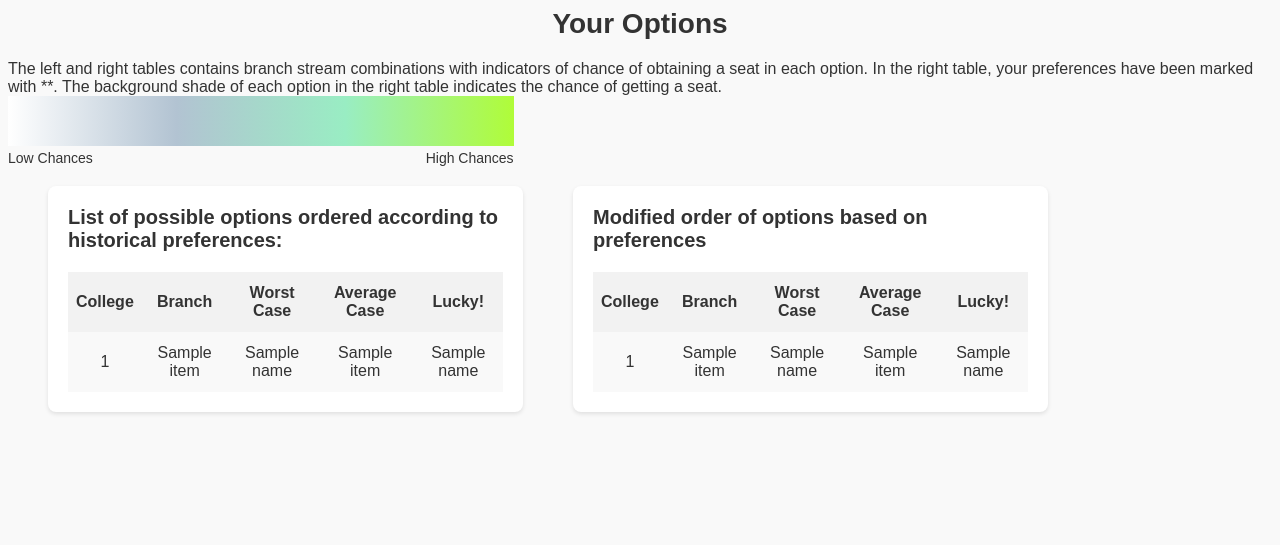
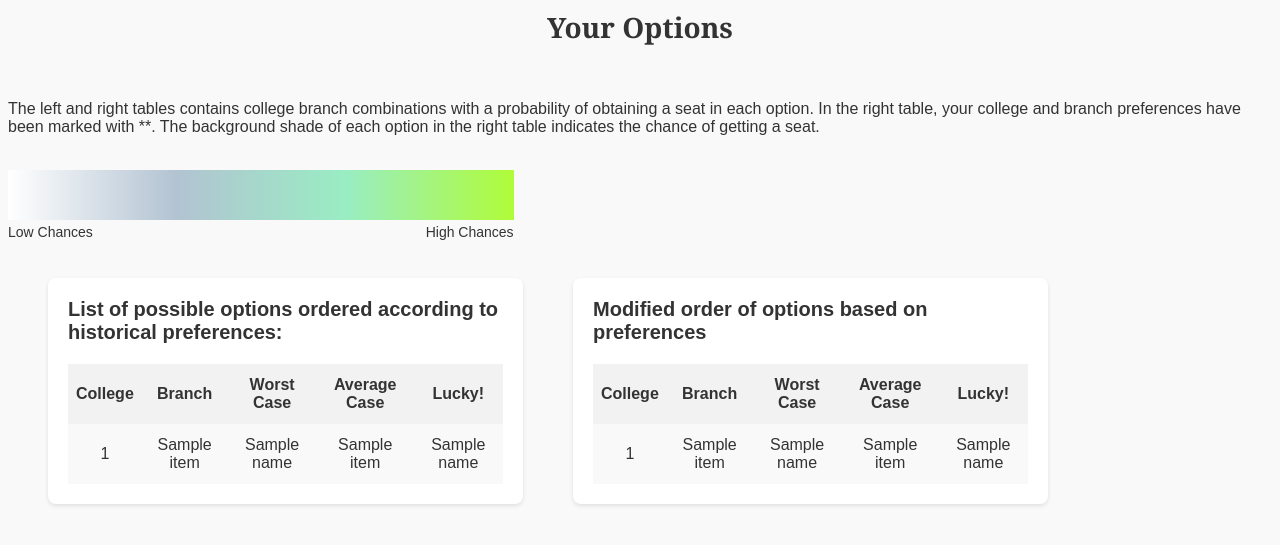
Before and after one commit to nihit-agarwal/flask-fire-counseling, a Flask app: template server/src/templates/result.html in a window 1280 px wide. Shown: the top 545 px of the page. Run offline with Flask 3, Linux system fonts and the light colour scheme; the template is opened without the code that fills it: most values are stand-ins (such as "Sample title", 1, 10 or a date in 2020).

Commit message:
Modify results UI.

```diff
--- a/server/src/templates/result.html
+++ b/server/src/templates/result.html
@@ -7,13 +7,17 @@
 </head>
 <body>
     <h1>Your Options</h1>
-    The left and right tables contains branch stream combinations with indicators of chance of obtaining
-    a seat in each option. In the right table, your preferences have been marked with **.
-    The background shade of each option in the right table indicates the chance of getting a seat.
+    <br>
+    <p>
+    The left and right tables contains college branch combinations with a probability of obtaining
+    a seat in each option. In the right table, your college and branch preferences have been marked with **.
+        The background shade of each option in the right table indicates the chance of getting a seat. </p>
+    <br>
     <div class="color-scale">
       <span class="label-left">Low Chances</span>
       <span class="label-right">High Chances</span>
     </div>
+    <br>
 
     <div class="container">
         <div class="left-section">
--- a/static/resultStyles.css
+++ b/static/resultStyles.css
@@ -40,6 +40,7 @@ body {
 }
 
 h1 {
+  font-family: Georgia, serif;
   font-size: 28px;
   text-align: center;
   margin-bottom: 20px;
```
